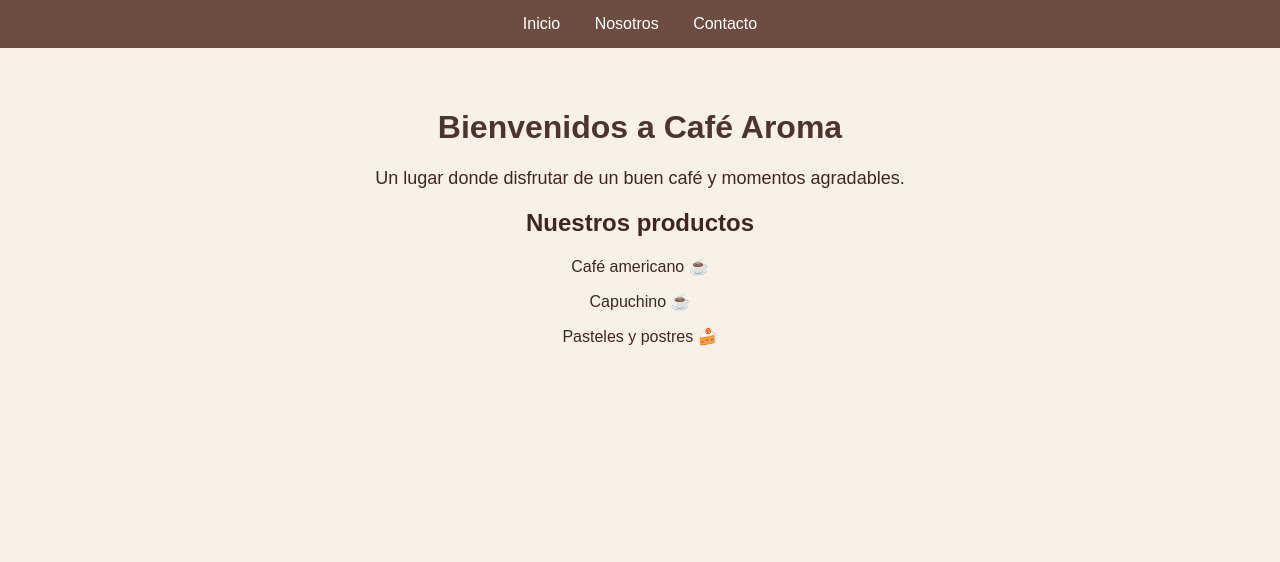
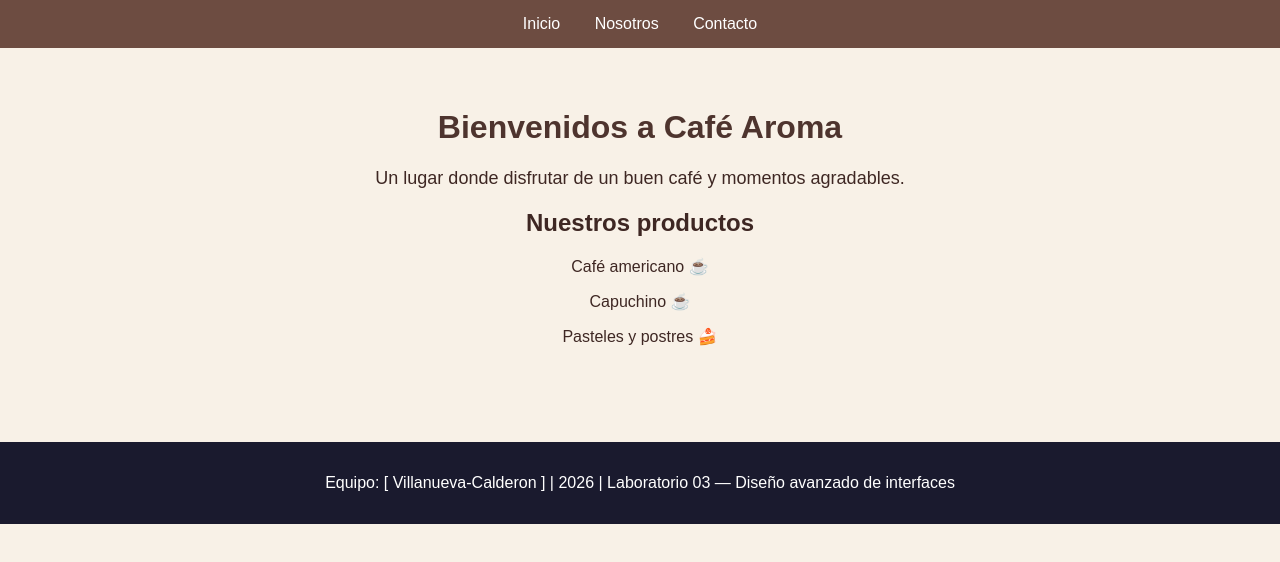
Before and after one commit to luzvillanueva-beep/lab-git-sem03, a plain HTML site: page index.html in a window 1280 px wide. Drawn offline with Linux system fonts and the light colour scheme.

Commit message:
feat: agrega footer a index.html

```diff
--- a/index.html
+++ b/index.html
@@ -25,5 +25,9 @@
         <p>Pasteles y postres 🍰</p>
     </main>
 
+    <footer style="background:#1a1a2e;color:white;text-align:center;padding:16px;margin-top:40px">
+    <p>Equipo: [ Villanueva-Calderon ] | 2026 | Laboratorio 03 — Diseño avanzado de interfaces</p>
+    </footer>
+
 </body>
 </html>
```
